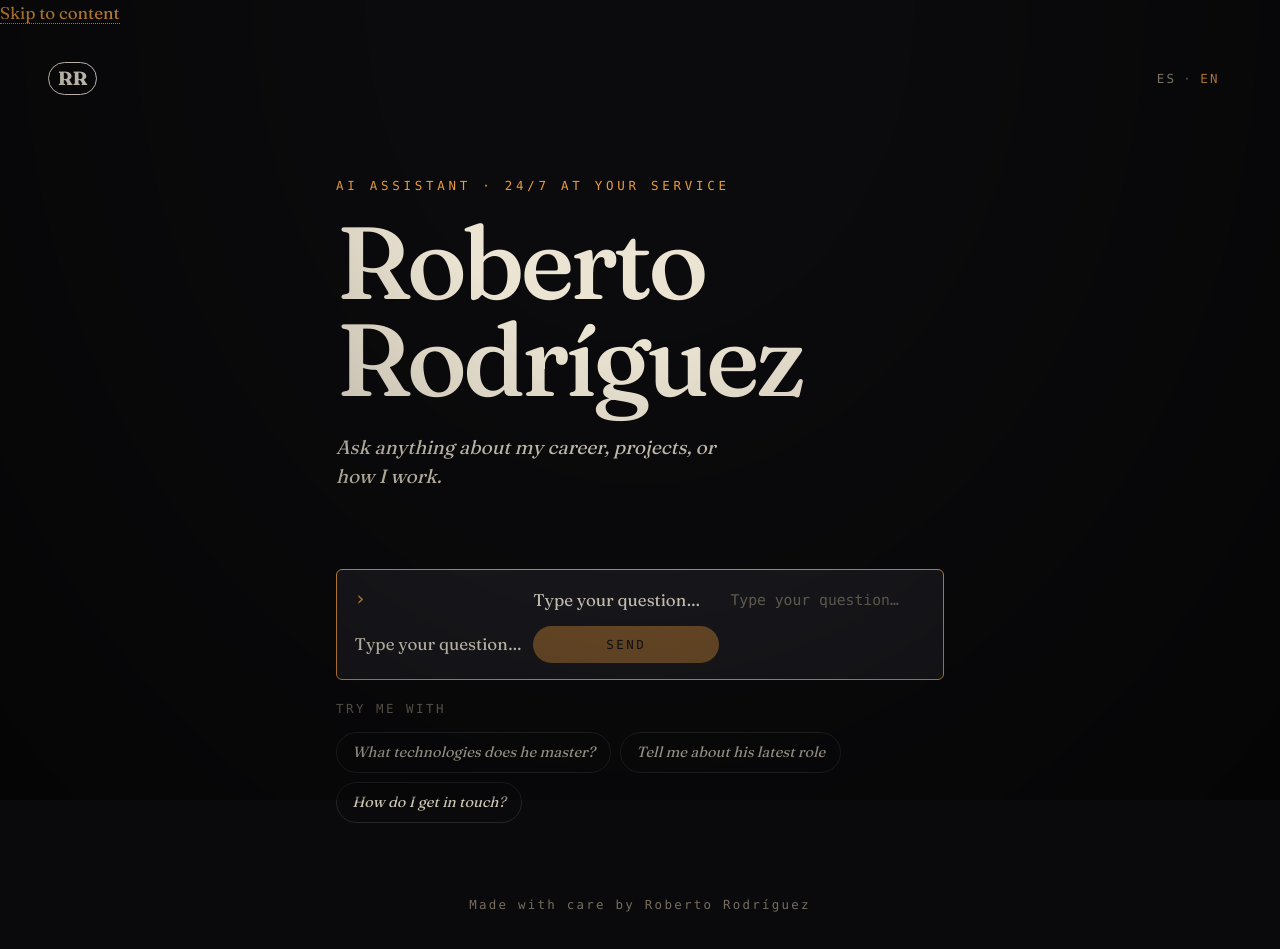
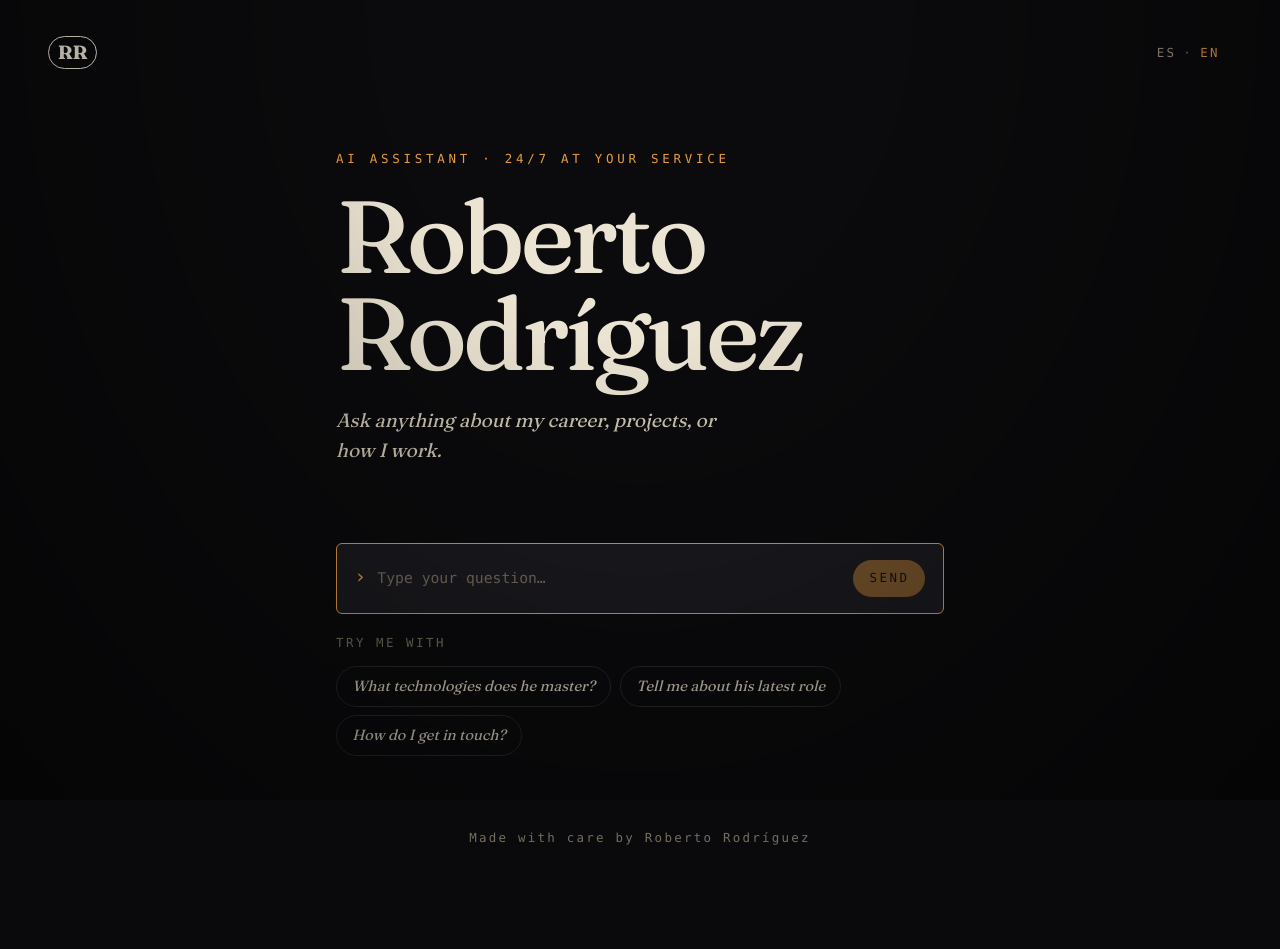
Before and after one commit to robertio4/portfolio, a React (Vite) app in the folder web/: page / in a window 1280 px wide. After the commit the page ends 883 px from the top, so only its background shows below. Built offline with nearby package versions, Linux system fonts and the light colour scheme; no server answers; a web font is replaced by a local one.

Commit message:
feat(accessibility): improve accessibility with skip link and sr-only styles

```diff
--- a/web/src/components/chat/Composer.tsx
+++ b/web/src/components/chat/Composer.tsx
@@ -60,12 +60,8 @@ export function Composer({ onSend, busy, initialValue }: Props) {
         disabled={busy}
         onChange={(e) => setValue(e.target.value)}
         onKeyDown={onKey}
-        aria-describedby="composer-help"
         autoFocus
       />
-      <span id="composer-help" className="sr-only">
-        {placeholder}
-      </span>
       <button
         type="submit"
         className="composer__send"
--- a/web/src/styles/global.css
+++ b/web/src/styles/global.css
@@ -33,6 +33,35 @@ body::after {
   pointer-events: none;
   z-index: 49;
   background: radial-gradient(ellipse at 50% 0%, transparent 30%, rgba(0,0,0,0.55) 100%);
+}
+
+.skip-link {
+  position: absolute;
+  top: -100%;
+  left: 0;
+  z-index: 100;
+  padding: 0.5rem 1rem;
+  background: var(--amber-500);
+  color: var(--ink-900);
+  font-size: var(--fs-sm);
+  text-decoration: none;
+  border: 0;
+  transition: top 0.1s;
+}
+.skip-link:focus {
+  top: 0;
+}
+
+.sr-only {
+  position: absolute;
+  width: 1px;
+  height: 1px;
+  padding: 0;
+  margin: -1px;
+  overflow: hidden;
+  clip: rect(0, 0, 0, 0);
+  white-space: nowrap;
+  border: 0;
 }
 
 button {
```
